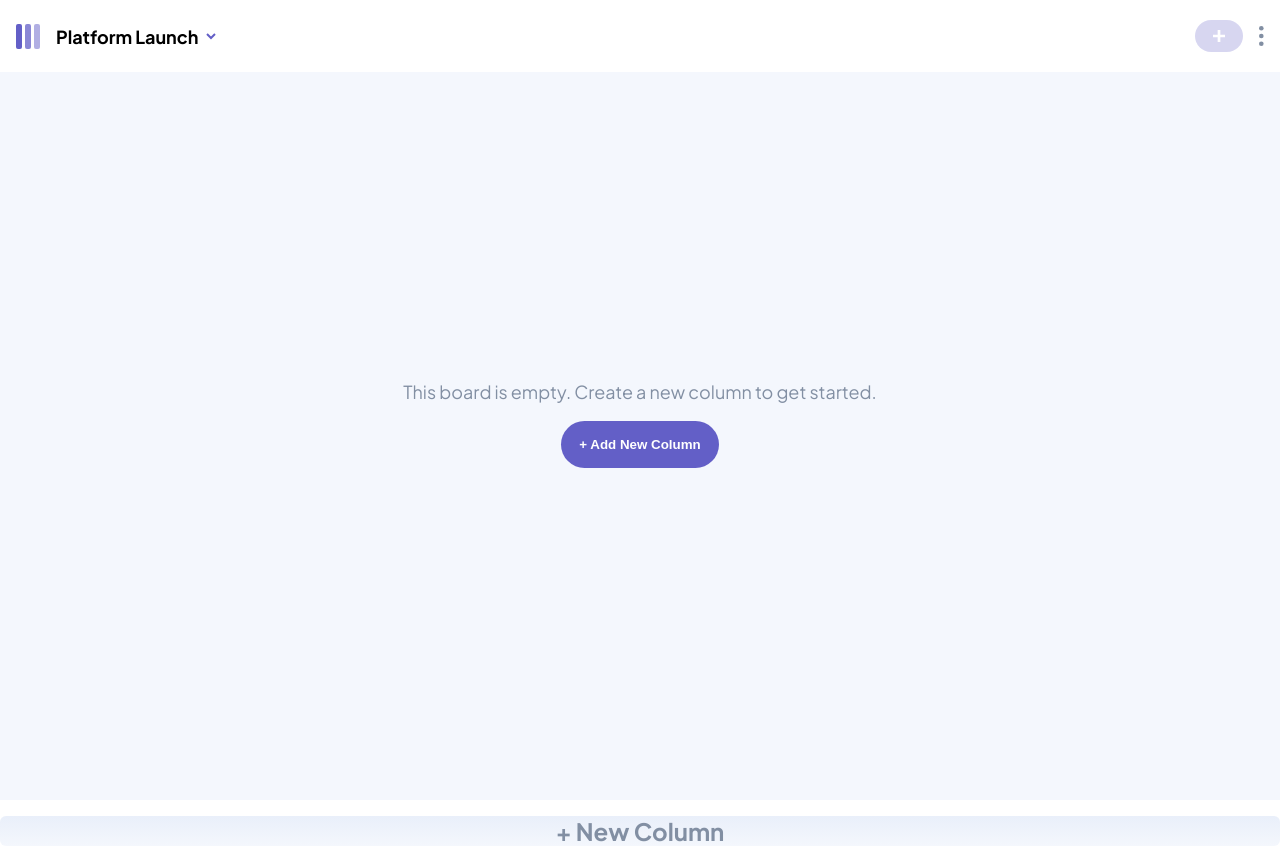
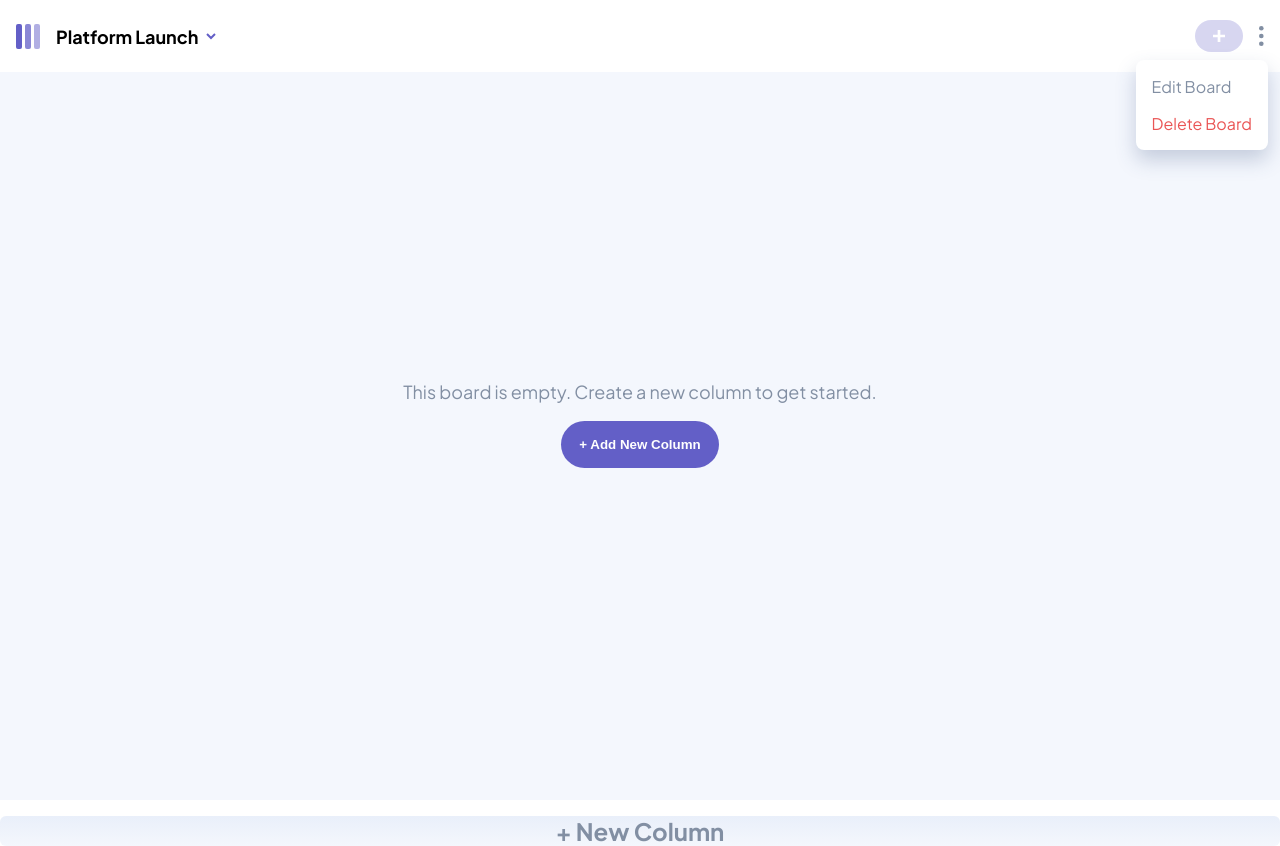
Before and after one commit to TroyRichardsDA/kanban, a React (Create React App) app: page / in a window 1280 px wide. Both pictures are taken after a click on the picture 1261 px from the left and 36 px from the top of the page. Built offline with nearby package versions, Linux system fonts and the light colour scheme.

Commit message:
Created deleteBoard action in boardsSlice

```diff
--- a/src/components/MiniModal/MiniModal.module.scss
+++ b/src/components/MiniModal/MiniModal.module.scss
@@ -4,8 +4,12 @@
   position: absolute;
   right: -34px;
   top: 34px;
+
   width: 40%;
+  min-width: fit-content;
   padding: 16px;
+  white-space: nowrap;
+
   display: grid;
   gap: 16px;
   background-color: white;
--- a/src/components/MiniModal/MiniModal.tsx
+++ b/src/components/MiniModal/MiniModal.tsx
@@ -1,6 +1,6 @@
 import styles from "./MiniModal.module.scss";
 interface Props {
-  type: string;
+  type: "Task" | "Board";
   deleteType: () => void;
   editType: () => void;
 }
@@ -9,8 +9,13 @@ const MiniModal = (props: Props) => {
   const { type } = props;
   const { deleteType, editType } = props;
 
+  const position =
+    type === "Task"
+      ? { top: "34px", right: "-34px" }
+      : { top: "40px", right: "-4px" };
+
   return (
-    <div className={styles.modalBG}>
+    <div style={position} className={styles.modalBG}>
       <p onClick={editType} className={styles.edit}>
         Edit {type}
       </p>
--- a/src/context/boards.ts
+++ b/src/context/boards.ts
@@ -47,7 +47,12 @@ export const boardsSlice = createSlice({
       state.boards.push(newBoard);
     },
 
-    deleteBoard: (state, action) => {},
+    deleteBoard: (state, action) => {
+      const currentBoard = findCurrentBoard(state);
+      const index = state.boards.indexOf(currentBoard);
+      state.boards.splice(index, 1);
+      state.boards[0].isCurrent = true;
+    },
 
     addColumnToBoard: (state) => {
       state.boards.map((board) => {
--- a/src/context/modals.ts
+++ b/src/context/modals.ts
@@ -18,7 +18,9 @@ export const modalsSlice = createSlice({
     toggleTaskMiniModal: (state) => {
       state.taskMiniModalIsOpen = !state.taskMiniModalIsOpen;
     },
-    toggleBoardMiniModal: (state, action) => {},
+    toggleBoardMiniModal: (state) => {
+      state.boardMiniModalIsOpen = !state.boardMiniModalIsOpen;
+    },
     toggleDeleteModal: (state, action) => {
       state.deleteTypeIsOpen = action.payload;
     },
--- a/src/features/Board/Board.tsx
+++ b/src/features/Board/Board.tsx
@@ -1,4 +1,8 @@
-import { addColumnToBoard, deleteTask } from "../../context/boards";
+import {
+  addColumnToBoard,
+  deleteBoard,
+  deleteTask,
+} from "../../context/boards";
 import { useAppDispatch, useAppSelector } from "../../context/hooks";
 import Column from "../../components/Column/Column";
 import styles from "./Board.module.scss";
@@ -30,6 +34,7 @@ const Board = () => {
     if (typeCheck() === "task") {
       dispatch(deleteTask({ task: passedData, status: passedData.status }));
     } else {
+      dispatch(deleteBoard(passedData));
     }
 
     dispatch(resetModalsSlice());
@@ -37,6 +42,7 @@ const Board = () => {
 
   function dontDelete() {
     dispatch(toggleDeleteModal(false));
+    dispatch(resetModalsSlice());
   }
 
   function addtoColumns() {
@@ -65,7 +71,7 @@ const Board = () => {
         <DeleteType
           dontDelete={dontDelete}
           deleteThisItem={deleteThisItem}
-          title={passedData.title}
+          title={passedData.title || passedData.name}
           type={typeCheck()}
         />
       )}
--- a/src/features/Header/Header.module.scss
+++ b/src/features/Header/Header.module.scss
@@ -25,6 +25,7 @@
 }
 
 .header__right {
+  position: relative;
   display: flex;
   align-items: center;
   gap: 16px;
--- a/src/features/Header/Header.tsx
+++ b/src/features/Header/Header.tsx
@@ -4,20 +4,35 @@ import Ellipsis from "../../assets/icon-vertical-ellipsis.svg";
 import Plus from "../../assets/icon-add-task-mobile.svg";
 import styles from "./Header.module.scss";
 import { useAppDispatch, useAppSelector } from "../../context/hooks";
-import { toggleTaskEditor } from "../../context/modals";
+import {
+  populatePassedData,
+  toggleBoardMiniModal,
+  toggleDeleteModal,
+  toggleTaskEditor,
+} from "../../context/modals";
+import MiniModal from "../../components/MiniModal/MiniModal";
 
 function Header() {
   const { boards } = useAppSelector((state) => state.boards);
-  const dispatch = useAppDispatch();
+  const { boardMiniModalIsOpen } = useAppSelector((state) => state.modals);
   const currentBoard = boards.find((board) => board.isCurrent)!;
   const noColumns = currentBoard.columns.length === 0;
+  const dispatch = useAppDispatch();
+
+  function deleteBoard() {
+    dispatch(toggleDeleteModal(true));
+    dispatch(toggleBoardMiniModal());
+    dispatch(populatePassedData(currentBoard));
+  }
+
+  function editBoard() {}
 
   return (
     <nav className={styles.header}>
       <div className={styles.header__left}>
         <img src={MobileLogo} alt="" />
         <div>
-          <h2>Platform Launch</h2>
+          <h2>{currentBoard.name}</h2>
           <img src={ChevronDown} alt="arrow down" />
         </div>
       </div>
@@ -29,7 +44,19 @@ function Header() {
         >
           <img src={Plus} alt="" />
         </button>
-        <img className={styles.ellipsis} src={Ellipsis} alt="" />
+        <img
+          onClick={() => dispatch(toggleBoardMiniModal())}
+          className={styles.ellipsis}
+          src={Ellipsis}
+          alt=""
+        />
+        {boardMiniModalIsOpen && (
+          <MiniModal
+            type="Board"
+            deleteType={deleteBoard}
+            editType={editBoard}
+          />
+        )}
       </div>
     </nav>
   );
```
